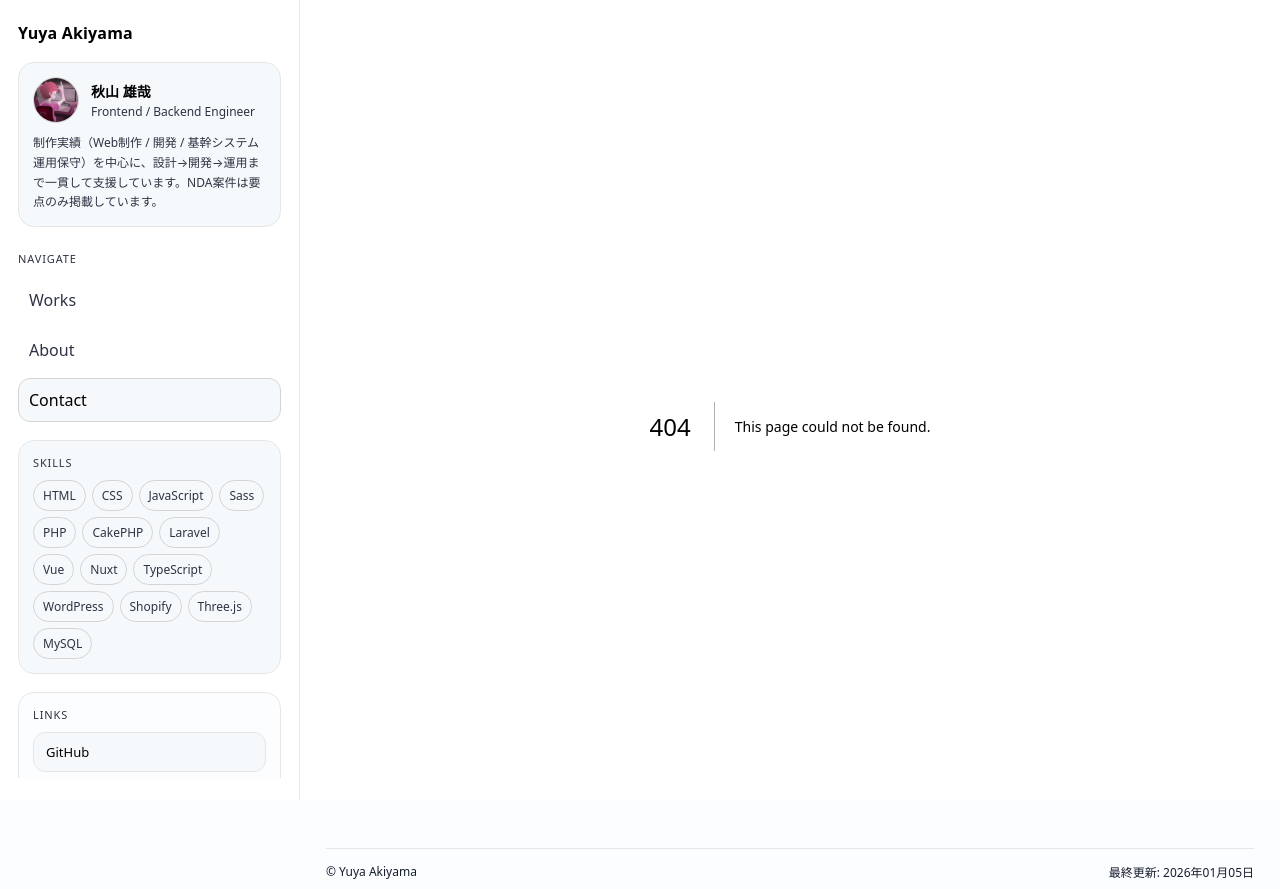
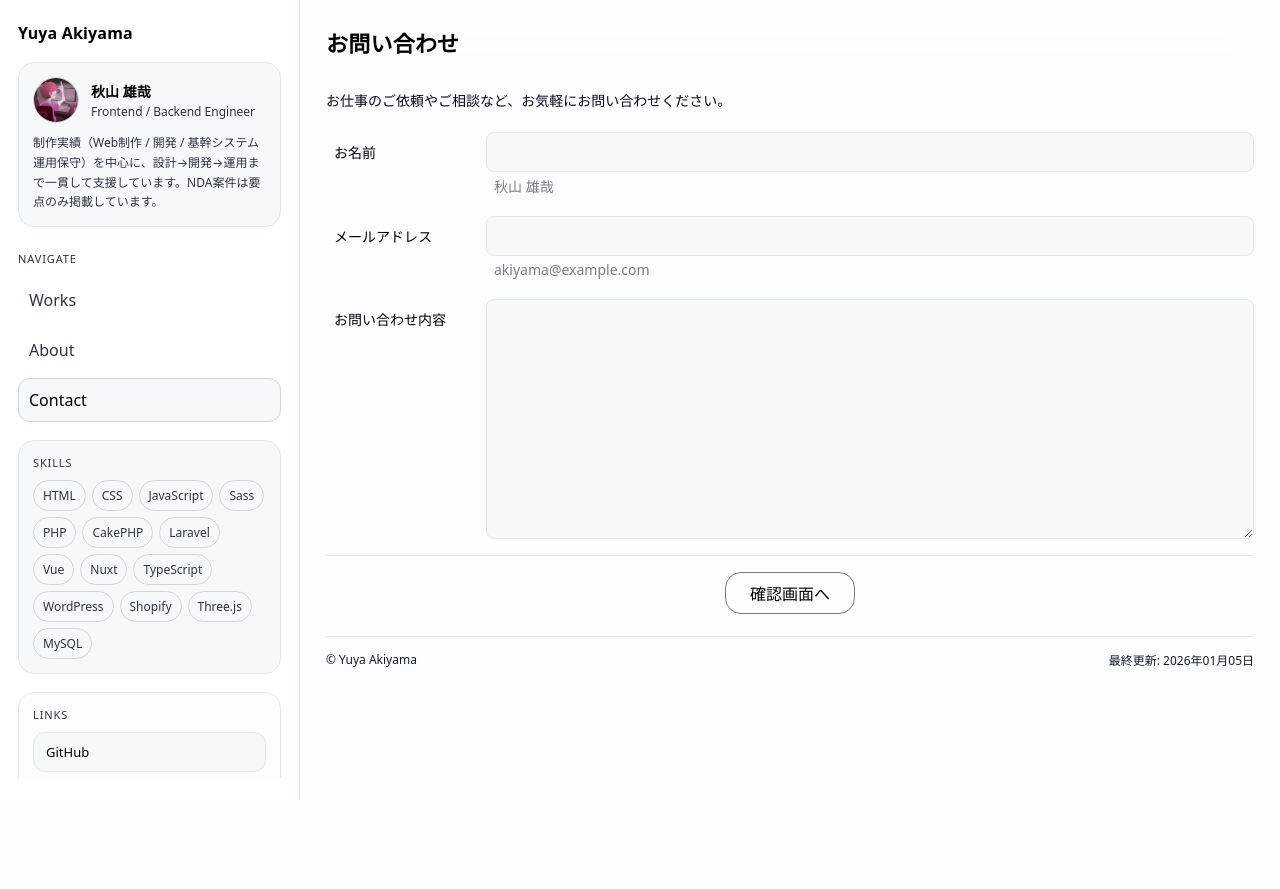
Before and after one commit to Zaty-Akiyama/portfolio, a Next.js app: page /contact in a window 1280 px wide. Before the commit this address had no page. After the commit the page ends 800 px from the top, so only its background shows below. Built offline with nearby package versions, Linux system fonts and the light colour scheme.

Commit message:
お問い合わせ雛形完成

```diff
--- /dev/null
+++ b/src/app/contact/page.tsx
@@ -0,0 +1,5 @@
+import { ContactPage } from "@/components/contact/ContactPage";
+
+export default function Page() {
+  return <ContactPage />;
+}
--- /dev/null
+++ b/src/components/contact/ContactPage.module.css
@@ -0,0 +1,33 @@
+.title {
+  margin: 0;
+  font-size: 22px;
+  letter-spacing: 0.01em;
+}
+
+.content {
+  padding-top: 32px;
+}
+
+.description {
+  margin-top: 12px;
+  font-size: 14px;
+  line-height: 1.6;
+  color: var(--color-main-700);
+
+  &:first-child {
+    margin-top: 0;
+  }
+}
+
+.contactItem {
+  margin-top: 20px;
+}
+
+.submitArea {
+  margin-top: 16px;
+  padding-top: 16px;
+  border-top: 1px solid var(--color-border);
+  display: flex;
+  justify-content: center;
+  gap: 12px;
+}
--- /dev/null
+++ b/src/components/contact/ContactPage.tsx
@@ -0,0 +1,122 @@
+'use client';
+
+import { TextInput } from "@/components/ui/TextInput";
+import styles from "./ContactPage.module.css";
+import { Header } from "@/components/layout/Header";
+import { useState } from "react";
+import { SimpleButton } from "../ui/SimpleButton";
+
+type InputKey = "name" | "email" | "inquiry";
+
+export function ContactPage() {
+  const [preview, setPreview] = useState(false);
+  const [formData, setFormData] = useState({
+    name: "",
+    email: "",
+    inquiry: "",
+  });
+
+  const [errorText, setErrorText] = useState<Partial<Record<InputKey, string>>|null>(null);
+
+  // const isErrorTarget = (key: InputKey) => {
+  //   if (!errorTarget?.includes(key)) return undefined;
+  //   return errorText;
+  // }
+
+  const handleInputChange = (field: InputKey, value: string) => {
+    setErrorText(null);
+
+    setFormData({
+      ...formData,
+      [field]: value,
+    });
+  }
+
+  const checkValidation = () => {
+    if (Object.values(formData).some(v => !v.trim())) {
+      setErrorText(
+        Object.entries(formData)
+          .filter(([_, v]) => !v.trim())
+          .reduce((acc, [k, _]) => {
+            acc[k as InputKey] = "この項目は必須です。";
+            return acc;
+          }, {} as Partial<Record<InputKey, string>>)
+      );
+      return;
+    }
+
+    if (!/^[^\s@]+@[^\s@]+\.[^\s@]+$/.test(formData.email)) {
+      setErrorText({ email: "有効なメールアドレスを入力してください。" });
+      return;
+    }
+
+    setPreview(true);
+  };
+
+  return <>
+    <Header>
+      <h1 className={styles.title}>お問い合わせ</h1>
+    </Header>
+    <div className={styles.content}>
+      <p className={styles.description}>お仕事のご依頼やご相談など、お気軽にお問い合わせください。</p>
+      <div className={styles.contactInfo}>
+        <div className={styles.contactItem}>
+          <TextInput
+            label="お名前"
+            type="text"
+            placeholder="秋山 雄哉"
+            value={formData.name}
+            onChange={handleInputChange.bind(null, "name")}
+            preview={preview}
+            alert={errorText?.name}
+          />
+        </div>
+        <div className={styles.contactItem}>
+          <TextInput
+            label="メールアドレス"
+            type="email"
+            placeholder="akiyama@example.com"
+            value={formData.email}
+            onChange={handleInputChange.bind(null, "email")}
+            preview={preview}
+            alert={errorText?.email}
+          />
+        </div>
+        <div className={styles.contactItem}>
+          <TextInput
+            label="お問い合わせ内容"
+            type="textarea"
+            value={formData.inquiry}
+            onChange={handleInputChange.bind(null, "inquiry")}
+            preview={preview}
+            alert={errorText?.inquiry}
+          />
+        </div>
+        <div className={styles.submitArea}>
+          {
+            preview
+              ? <>
+                <SimpleButton
+                  type="light"
+                  onClick={() => setPreview(false)}
+                >
+                  戻る
+                </SimpleButton>
+                <SimpleButton
+                  type="primary"
+                  onClick={() => alert('送信しました！')}
+                >
+                  送信する
+                </SimpleButton>
+              </>
+              : <SimpleButton
+                  onClick={checkValidation}
+                >
+                  確認画面へ
+                </SimpleButton>
+          }
+        </div>
+      </div>
+    </div>
+  </>
+}
--- /dev/null
+++ b/src/components/ui/SimpleButton.module.css
@@ -0,0 +1,34 @@
+.button {
+  background-color: transparent;
+  border: 1px solid var(--color-main-300);
+  border-radius: var(--radius-700);
+  outline: none;
+  font-size: 16px;
+  padding: 8px 24px;
+  cursor: pointer;
+  transition: background-color 0.15s ease, border-color 0.15s ease, color 0.15s ease;
+
+  &.disabled {
+    background-color: var(--color-main-50);
+    border-color: var(--color-border);
+    color: var(--color-main-300);
+    cursor: not-allowed;
+  }
+
+  &.light {
+    border-color: transparent;
+  }
+
+  &:hover {
+    background-color: var(--color-main-100);
+  }
+
+  &.primary {
+    background-color: var(--color-primary-light);
+    color: var(--color-main-bg);
+
+    &:hover {
+      background-color: var(--color-primary);
+    }
+  }
+}
--- /dev/null
+++ b/src/components/ui/SimpleButton.tsx
@@ -0,0 +1,33 @@
+import { cn } from "@/utils/cn";
+import styles from "./SimpleButton.module.css";
+
+interface SimpleButtonProps {
+  type?: 'basic' | 'primary' | 'danger' | 'light';
+  disabled?: boolean;
+  onClick: () => void;
+  children: React.ReactNode;
+}
+
+export function SimpleButton({
+  onClick,
+  children,
+  type = 'basic',
+  disabled = false,
+}: SimpleButtonProps) {
+
+  const classNames = [styles.button, styles[type]];
+  if ( disabled ) {
+    classNames.push(styles.disabled);
+  }
+
+  return (
+    <button
+      className={cn(...classNames)}
+      type="button"
+      onClick={onClick}
+      disabled={disabled}
+    >
+      {children}
+    </button>
+  );
+}
--- /dev/null
+++ b/src/components/ui/TextInput.module.css
@@ -0,0 +1,57 @@
+.label {
+  display: grid;
+  grid-template-columns: var(--label-width, 320px) 1fr;
+  grid-template-areas:
+    "label input"
+    "label alert"
+    "label placeholder";
+}
+
+.labelText {
+  font-size: 14px;
+  color: var(--color-main-900);
+  margin: 10px 8px 0;
+  grid-area: label;
+
+  &.isPreview {
+    margin-top: 0;
+  }
+}
+
+.input {
+  width: 100%;
+  font-size: 16px;
+  border-radius: var(--radius-600);
+  background: transparent;
+  border: 1px solid var(--color-border);
+  background-color: var(--color-main-50);
+  padding: 10px 12px;
+  color: var(--color-main-900);
+
+  &.textarea {
+    min-height: 240px;
+    resize: vertical;
+  }
+
+  &.hasAlert {
+    border-color: var(--color-accent);
+  }
+}
+
+.placeholder {
+  font-size: 14px;
+  color: var(--color-main-300);
+  margin: 4px 8px 0;
+  grid-area: placeholder;
+}
+
+.preview {
+  grid-row: 1 / 3;
+}
+
+.alert {
+  font-size: 12px;
+  color: var(--color-accent-dark);
+  margin: 2px 8px 0;
+  grid-area: alert;
+}
--- /dev/null
+++ b/src/components/ui/TextInput.tsx
@@ -0,0 +1,70 @@
+import { cn } from "@/utils/cn";
+import styles from "./TextInput.module.css";
+
+interface TextInputProps {
+  label: string;
+  value: string;
+  type: 'text' | 'email' | 'password' | 'textarea';
+  onChange: (v: string) => void;
+  placeholder?: string;
+  note?: string;
+  alert?: string;
+  labelWidth?: string;
+  preview?: boolean;
+}
+
+/**
+ * inputやtextareaの共通コンポーネント
+ *
+ */
+export function TextInput({ label, value, type, onChange, placeholder, note, alert, labelWidth, preview }: TextInputProps) {
+  return (
+    <>
+      <label
+        className={styles.label}
+        aria-label="text input"
+        style={{ '--label-width': labelWidth || '160px' } as React.CSSProperties}
+      >
+        <span className={cn(styles.labelText, preview && styles.isPreview)}>{label}</span>
+        {
+          preview ?
+            (
+              <div className={cn(styles.preview)}>{value}</div>
+            )
+            : <>
+              {
+                type === 'textarea' ? (
+                  <textarea
+                    className={cn(styles.input, styles.textarea, alert && styles.hasAlert)}
+                    value={value}
+                    onChange={(e) => onChange(e.target.value)}
+                  />
+                ) : (
+                  <input
+                    className={cn(styles.input, alert && styles.hasAlert)}
+                    type={type}
+                    value={value}
+                    onChange={(e) => onChange(e.target.value)}
+                  />
+                )
+              }
+              {
+                placeholder ? <span className={styles.placeholder}>{placeholder}</span> : null
+              }
+              {
+                alert ? <p className={styles.alert}>{alert}</p> : null
+              }
+            </>
+        }
+      </label>
+      {
+        !preview &&
+          <>
+            {
+              note ? <p className={styles.note}>{note}</p> : null
+            }
+          </>
+      }
+    </>
+  );
+}
```
